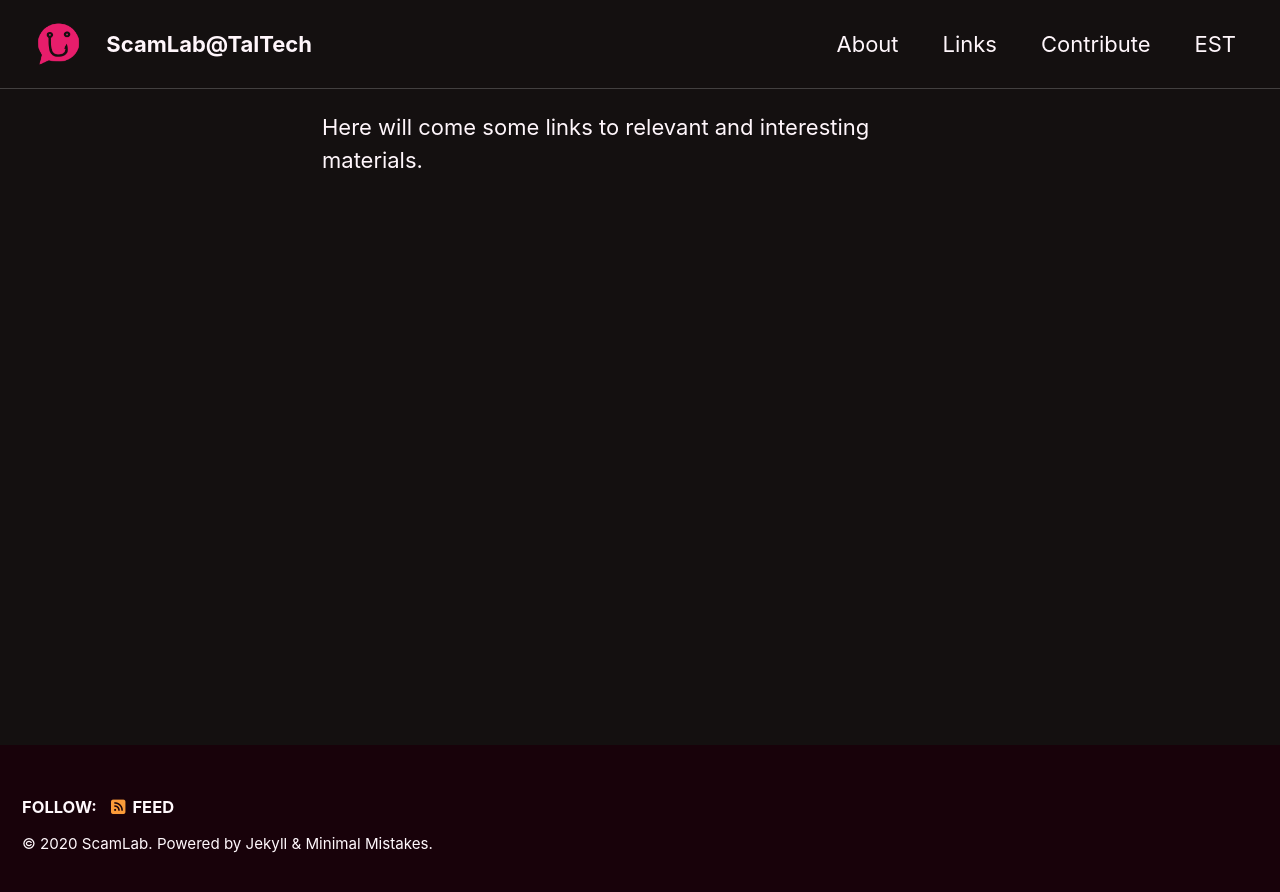
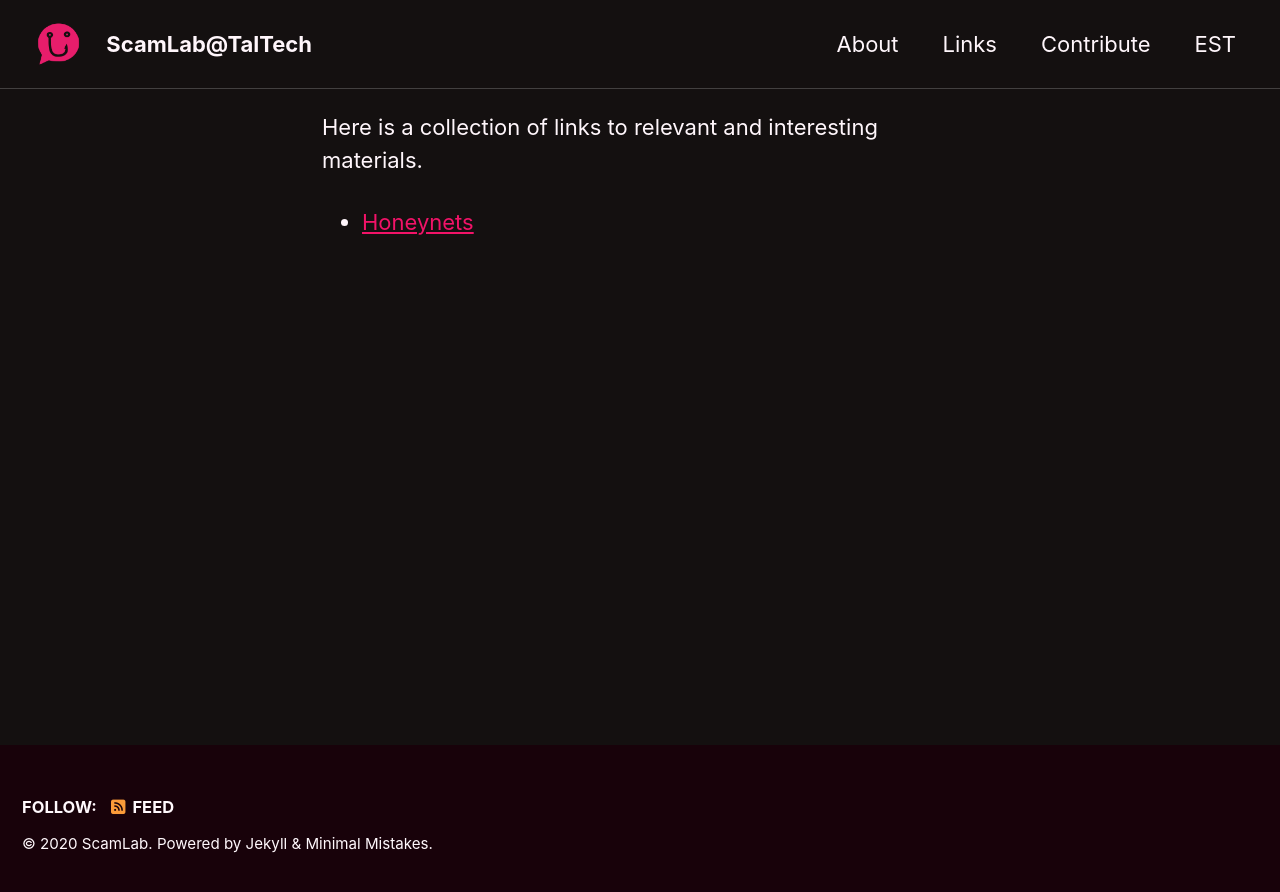
Before and after one commit to scamlab/scamlab.github.io, a Jekyll site: the page built from _pages/links.md, in a window 1280 px wide. Shown: the top 892 px of the page. Built offline with Jekyll 4.4.1, drawn with Linux system fonts in a browser that asks for light colours; cached includes are drawn as plain includes; nearby versions of some CDN libraries.

Commit message:
new links to links collection

```diff
--- a/_pages/links.md
+++ b/_pages/links.md
@@ -3,4 +3,6 @@ layout: single
 permalink: /links/
 ---
 
-Here will come some links to relevant and interesting materials.
+Here is a collection of links to relevant and interesting materials.
+
+- [Honeynets](https://www.sciencedirect.com/topics/computer-science/honeynets)
```
